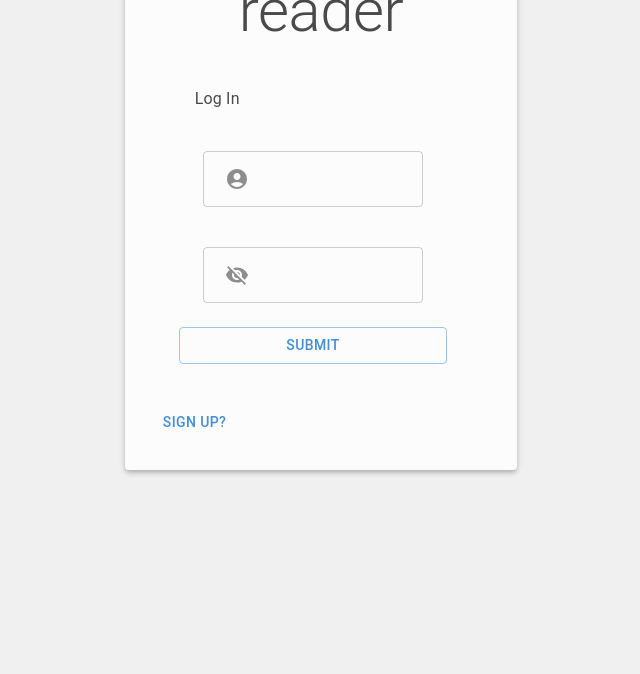
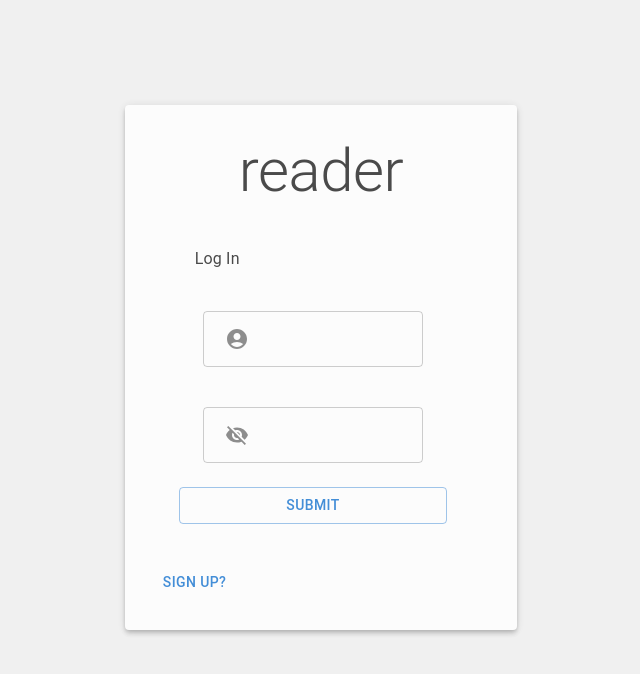
Before and after one commit to salexisliu/reader-client, a React (Create React App) app: page / in a window 1280 px wide. Shown: the top 674 px of the page, without its empty margins (319-959 px from the left). Built offline with nearby package versions, Linux system fonts and the light colour scheme; no server answers.

Commit message:
Re-formatting book background

```diff
--- a/src/Login.js
+++ b/src/Login.js
@@ -72,11 +72,11 @@ function Login({ setUser, loggedIn, setLoggedIn, bg, loginBGText}) {
           <AuthenticatedApp/>
         ) : (
             <div >
-              <Typography sx={{ color: "#CECECE", wordSpacing: "2px", letterSpacing: "1px", lineHeight: 1.7, maxHeight: 100, fontSize: 20, fontWeight: 'medium' }}>
+              <Typography sx={{ color: "#CECECE", wordSpacing: "2px", letterSpacing: "1px", lineHeight: 3, minWidth: 500, maxHeight: 100, fontSize: 20, fontWeight: 'medium' }}>
                 {loginBGText.map(b => b.summary)
                }
 
-               {/* THIS IS RERENDERING EVEY TIME USER TYPES -- SHUFFLE AND SET STATE BEFORE */}
+
               </Typography>
               <Grid
                 container
@@ -86,7 +86,7 @@ function Login({ setUser, loggedIn, setLoggedIn, bg, loginBGText}) {
                 justify="center"
                 display="flex"
                 style={{ minHeight: "50vh" }}
-                padding={5}
+                padding={25}
               >
 
                 <Paper variant="elevation" elevation={4} sx={{
--- a/src/SignUp.js
+++ b/src/SignUp.js
@@ -78,8 +78,7 @@ function SignUp({ setUser, bg, signup, backgroundText}) {
             <Redirect to="/login" />
           ) : (
             <div>
-
-                <Typography sx={{ color: "#CECECE", wordSpacing: "2px", letterSpacing: "1px", lineHeight: 1.7, maxHeight: 100, fontSize: 20, fontWeight: 'medium' }}>
+                <Typography sx={{ color: "#CECECE", wordSpacing: "2px", letterSpacing: "1px", lineHeight: 3, minWidth: 500, maxHeight: 100, fontSize: 20, fontWeight: 'medium' }}>
                   {
                     signup.map(b => b.summary)
                   }
@@ -92,7 +91,7 @@ function SignUp({ setUser, bg, signup, backgroundText}) {
                 justify="center"
                 display="flex"
                 style={{ minHeight: "50vh" }}
-                padding={5}
+                padding={25}
               >
 
                   <Paper variant="elevation" elevation={4} sx={{
```
